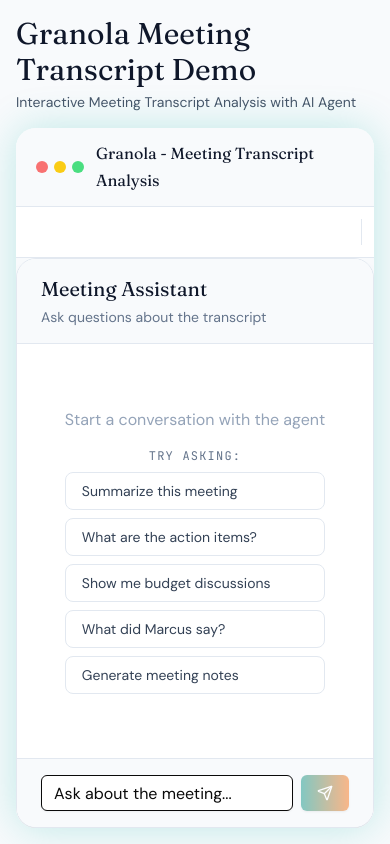
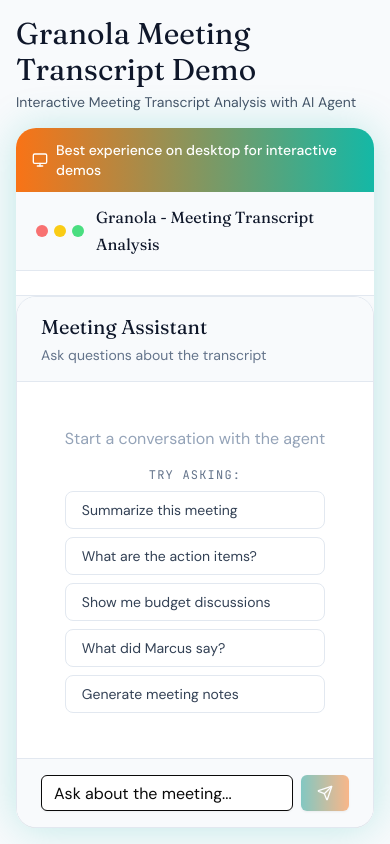
Before and after one commit to agent-school/website, a Next.js app: page /demos/granola in a window 390 px wide. Built offline with nearby package versions, Linux system fonts and the light colour scheme.

Commit message:
responsiveness: better mobile

```diff
--- a/src/components/interactive/ROICalculator.tsx
+++ b/src/components/interactive/ROICalculator.tsx
@@ -185,7 +185,7 @@
           </p>
 
           {/* Big Numbers */}
-          <div className="grid grid-cols-2 gap-4 mb-6">
+          <div className="grid grid-cols-1 md:grid-cols-2 gap-4 mb-6">
             <motion.div layout className="p-5 rounded-xl bg-white dark:bg-slate-800 border border-slate-200 dark:border-slate-700 shadow-soft">
               <DollarSign size={18} className="text-teal-500 dark:text-teal-400 mb-2" />
               <div className="font-display text-display-sm text-slate-900 dark:text-slate-100">
--- a/src/components/mocks/_framework/MockUIShell.tsx
+++ b/src/components/mocks/_framework/MockUIShell.tsx
@@ -1,6 +1,7 @@
 "use client";
 
 import { type ReactNode } from "react";
+import { Monitor } from "lucide-react";
 
 export interface MockUIShellProps {
   title: string;
@@ -22,6 +23,14 @@
         ${className}
       `.trim()}
     >
+      {/* Mobile Notice - Only visible on mobile */}
+      <div className="lg:hidden bg-gradient-to-r from-orange-500 to-teal-500 px-4 py-3 flex items-center gap-2">
+        <Monitor size={16} className="text-white flex-shrink-0" />
+        <p className="text-sm text-white font-medium">
+          Best experience on desktop for interactive demos
+        </p>
+      </div>
+
       {/* macOS Window Header */}
       <div className="flex items-center gap-3 px-5 py-3 bg-slate-50 dark:bg-slate-800 border-b border-slate-200 dark:border-slate-800 flex-shrink-0">
         {/* macOS Window Dots */}
--- a/src/components/mocks/granola/TranscriptView.tsx
+++ b/src/components/mocks/granola/TranscriptView.tsx
@@ -23,12 +23,12 @@
   const showDecisions = selectedElements.includes("decisions");
 
   return (
-    <div className="flex h-full bg-white dark:bg-slate-900">
+    <div className="flex flex-col lg:flex-row h-full bg-white dark:bg-slate-900">
       {/* Transcript Panel */}
-      <div className="flex-1 overflow-y-auto border-r border-slate-200 dark:border-slate-700">
-        <div className="p-6 space-y-4">
+      <div className="flex-1 overflow-y-auto lg:border-r border-slate-200 dark:border-slate-700">
+        <div className="p-4 lg:p-6 space-y-4">
           <div className="mb-6">
-            <h2 className="text-xl font-semibold text-slate-900 dark:text-slate-100 mb-1">
+            <h2 className="text-lg lg:text-xl font-semibold text-slate-900 dark:text-slate-100 mb-1">
               Product Launch Planning Meeting
             </h2>
             <p className="text-sm text-slate-500 dark:text-slate-400">
@@ -47,8 +47,8 @@
                 id={segment.id}
                 highlight={isHighlighted}
               >
-                <div className="flex gap-3">
-                  <div className="flex-shrink-0 w-14 text-xs text-slate-400 dark:text-slate-500 pt-1">
+                <div className="flex gap-2 lg:gap-3">
+                  <div className="flex-shrink-0 w-10 lg:w-14 text-xs text-slate-400 dark:text-slate-500 pt-1">
                     {segment.timestamp}
                   </div>
                   <div className="flex-1 min-w-0">
@@ -70,11 +70,11 @@
 
       {/* Summary Panel */}
       {(showSummaryPanel || showActionItems || showDecisions) && (
-        <div className="w-96 overflow-y-auto bg-slate-50 dark:bg-slate-800 p-6 space-y-6">
+        <div className="w-full lg:w-96 overflow-y-auto bg-slate-50 dark:bg-slate-800 p-4 lg:p-6 space-y-4 lg:space-y-6 border-t lg:border-t-0 border-slate-200 dark:border-slate-700">
           {showSummaryPanel && (
             <InteractiveElement id="summary-panel" highlight={true}>
               <div className="bg-white dark:bg-slate-900 rounded-lg border border-slate-200 dark:border-slate-700 p-4">
-                <h3 className="text-lg font-semibold text-slate-900 dark:text-slate-100 mb-3">
+                <h3 className="text-base lg:text-lg font-semibold text-slate-900 dark:text-slate-100 mb-3">
                   AI Summary
                 </h3>
                 <p className="text-sm text-slate-700 dark:text-slate-300 leading-relaxed mb-4">
@@ -100,7 +100,7 @@
           {showActionItems && (
             <InteractiveElement id="action-items" highlight={true}>
               <div className="bg-white dark:bg-slate-900 rounded-lg border border-slate-200 dark:border-slate-700 p-4">
-                <h3 className="text-lg font-semibold text-slate-900 dark:text-slate-100 mb-3">
+                <h3 className="text-base lg:text-lg font-semibold text-slate-900 dark:text-slate-100 mb-3">
                   Action Items
                 </h3>
                 <ul className="space-y-3">
@@ -128,7 +128,7 @@
           {showDecisions && (
             <InteractiveElement id="decisions" highlight={true}>
               <div className="bg-white dark:bg-slate-900 rounded-lg border border-slate-200 dark:border-slate-700 p-4">
-                <h3 className="text-lg font-semibold text-slate-900 dark:text-slate-100 mb-3">
+                <h3 className="text-base lg:text-lg font-semibold text-slate-900 dark:text-slate-100 mb-3">
                   Key Decisions
                 </h3>
                 <ul className="space-y-3">
```
